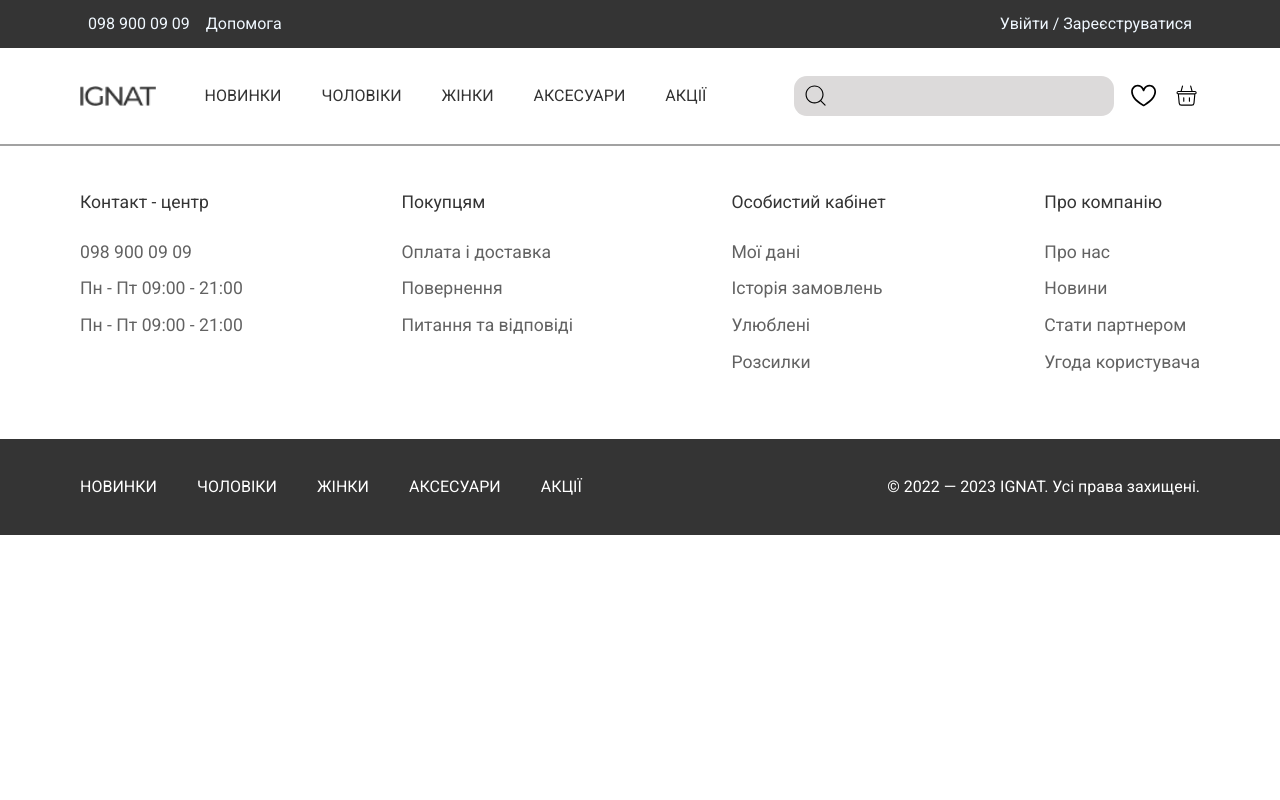
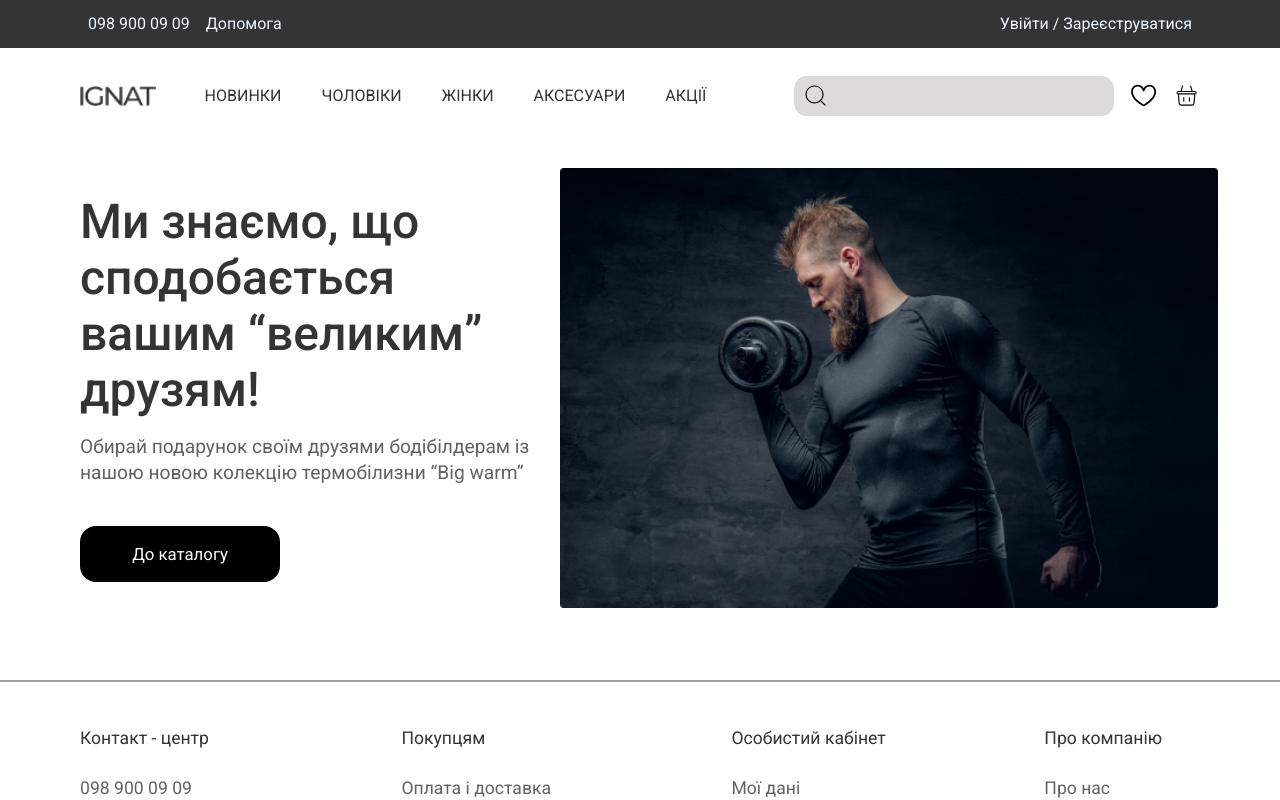
Before and after one commit to Marharet/interne-technical-task, a React (Create React App) app: page / in a window 1280 px wide. Shown: the top 800 px of the page. Built offline with nearby package versions, Linux system fonts and the light colour scheme.

Commit message:
Box2(named as in figma) section done

```diff
--- a/src/App.js
+++ b/src/App.js
@@ -1,12 +1,14 @@
 import React from "react";
 import Header from "./components/Header";
 import Footer from "./components/Footer";
+import Box2 from "./components/Box2";
 
 
 export default function App() {
   return (
     <div className="App">
       <Header/>
+      <Box2/>
       <Footer/>
     </div>
   );
--- /dev/null
+++ b/src/components/Box2.js
@@ -0,0 +1,16 @@
+import React from "react";
+
+import "../css/Box2.css"
+
+export default function Box2() {
+  return (
+    <div className="box2-container" >
+        <div className="box2-info">
+            <h1>Ми знаємо, що сподобається вашим “великим” друзям!</h1>
+            <p>Обирай подарунок своїм друзями бодібілдерам із нашою новою колекцію термобілизни “Big warm”</p>
+            <button>До каталогу</button>
+        </div>
+        <img src={require(`../img/forBox2.png`)}/>
+    </div>
+  );
+}
--- /dev/null
+++ b/src/css/Box2.css
@@ -0,0 +1,44 @@
+@import url('https://fonts.googleapis.com/css2?family=Roboto:ital,wght@0,100;0,300;0,400;0,500;0,700;0,900;1,100;1,300;1,400;1,500;1,700;1,900&display=swap');
+
+.box2-container{
+    display: flex;
+    flex-direction: row;
+    justify-content: space-between;
+    align-items: center;
+    font-family: "Roboto", sans-serif;
+    font-weight: 400;
+    padding: 3vh 10vh;
+}
+
+.box2-info{
+    width: 90vh;
+}
+
+.box2-container h1{
+    color: #343434;
+    font-size: 6vh;
+    line-height: 7vh;
+    font-weight: 500;
+    margin-bottom: 2vh;
+}
+
+.box2-container p{
+    width: 60vh;
+    color: #626262;
+    font-size: 2.4vh;
+    line-height: 3.2vh;
+    margin-bottom: 5vh;
+}
+
+.box2-container img{
+    height: 55vh;
+}
+
+.box2-info button{
+    height: 7vh;
+    width: 25vh;
+    background-color: #000;
+    color: #fff;
+    border-radius: 2vh;
+    font-size: 2.1vh;
+}
--- a/src/css/Footer.css
+++ b/src/css/Footer.css
@@ -4,7 +4,7 @@
     font-family: "Roboto", sans-serif;
     font-weight: 400;
     color: #626262;
-    margin-top: auto;
+    margin-top: 6vh;
 
     display: flex;
     flex-direction: column;
```
Also changed, not shown: src/img/forBox2.png (added).
